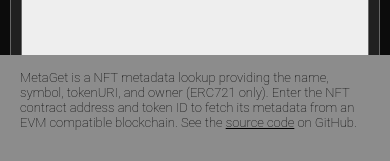
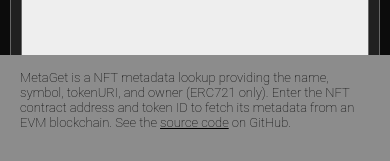
Before and after one commit to 0xver/metaget, a Next.js app: page / in a window 390 px wide. Shown: the part 629-790 px from the top of the page. Built offline with nearby package versions, Linux system fonts and the light colour scheme.

Commit message:
style: Reword for better view on mobile

```diff
--- a/components/Footer.js
+++ b/components/Footer.js
@@ -24,20 +24,16 @@ const Footer = styled.div`
         border-radius: 0px;
     }
 
-    @media (max-width: 772px) {
+    @media (max-width: 748px) {
         height: 90px;
     }
 
-    @media (max-width: 639px) {
+    @media (max-width: 613px) {
         height: 100px;
     }
 
-    @media (max-width: 546px) {
+    @media (max-width: 537px) {
         height: 115px;
-    }
-
-    @media (max-width: 516px) {
-        height: 130px;
     }
 
     @media (max-width: 495px) {
@@ -46,12 +42,12 @@ const Footer = styled.div`
         padding-bottom: 20px;
     }
 
-    @media (max-width: 321px) {
+    @media (max-width: 314px) {
         height: 170px;
         padding-top: 10px;
     }
 
-    @media (max-width: 297px) {
+    @media (max-width: 275px) {
         height: 185px;
         padding-top: 0px;
     }
@@ -114,7 +110,7 @@ const Button = styled.button`
         margin-right: 0px;
     }
 
-    @media (max-width: 321px) {
+    @media (max-width: 314px) {
         margin-bottom: 10px;
     }
 `
@@ -157,7 +153,7 @@ export default function Connect() {
             <Mobile>
             <div>
                 <Text>
-                    MetaGet is a NFT metadata lookup providing the name, symbol, tokenURI, and owner (ERC721 only). Enter the NFT contract address and token ID to fetch its metadata from an EVM compatible blockchain. See the&nbsp;
+                    MetaGet is a NFT metadata lookup providing the name, symbol, tokenURI, and owner (ERC721 only). Enter the NFT contract address and token ID to fetch its metadata from an EVM blockchain. See the&nbsp;
                     <a
                         style={{
                             textDecoration: "underline",
```
